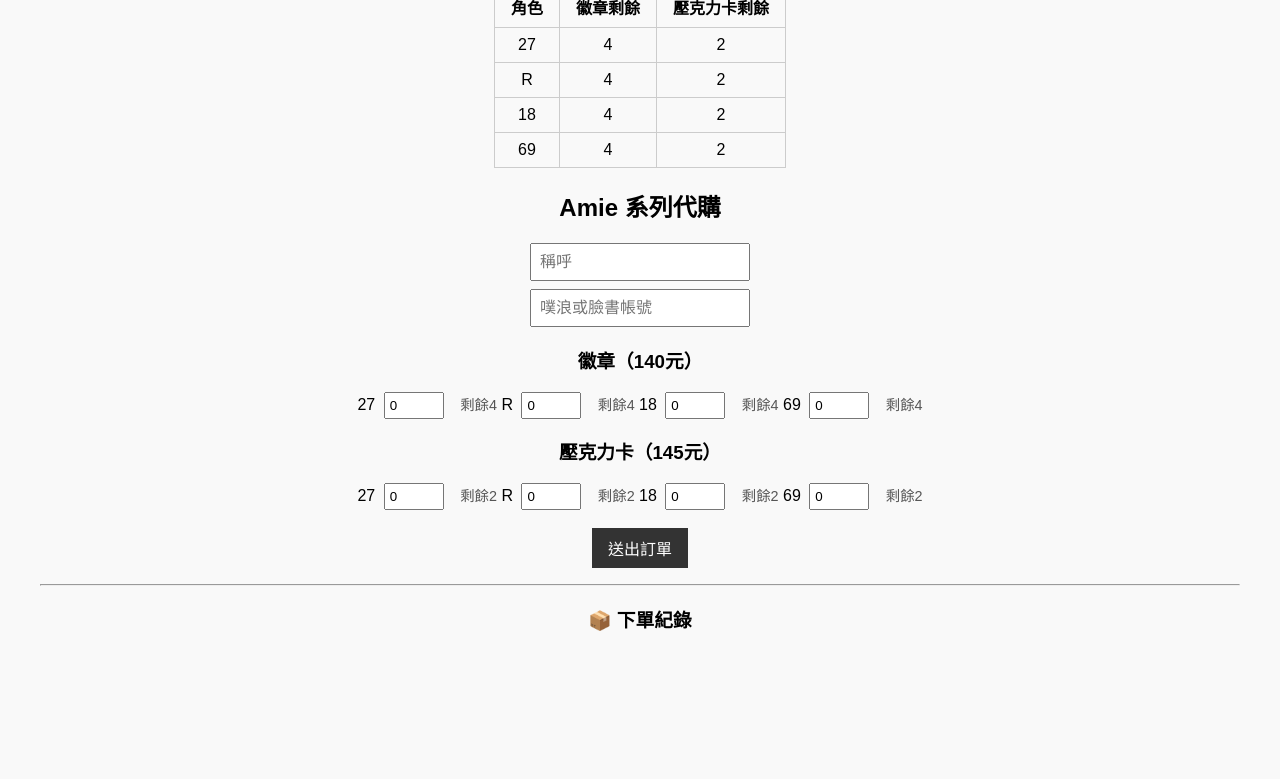
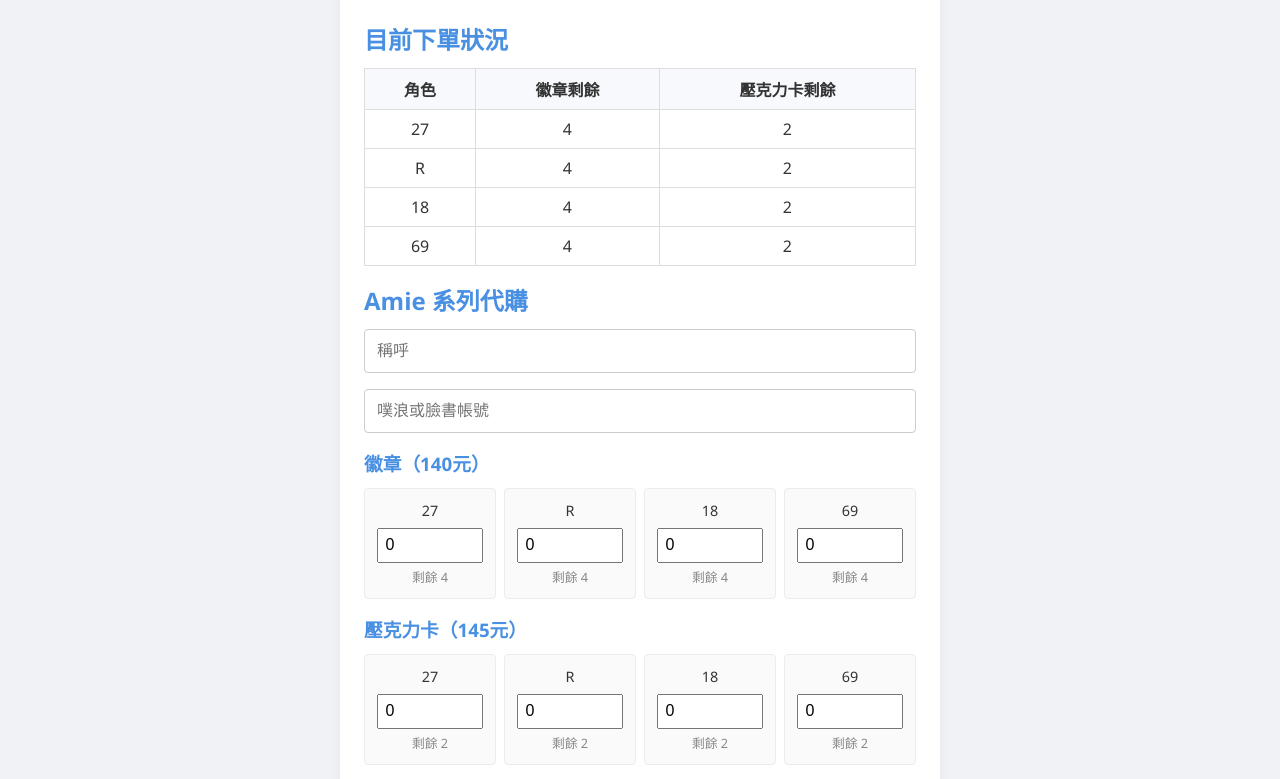
Before and after one commit to noa8059/amie-live, a plain HTML site: page index.html in a window 1280 px wide. Shown: the part 118-897 px from the top of the page. Before the commit the page ends 809 px from the top, so only its background shows below. Drawn offline with Linux system fonts and the light colour scheme.

Commit message:
Update index.html

```diff
--- a/index.html
+++ b/index.html
@@ -2,61 +2,128 @@
 <html lang="zh-TW">
 <head>
   <meta charset="UTF-8" />
-  <title>Amie 系列代購系統</title>
+  <title>Amie 系列代購系統（測試版）</title>
   <style>
+    /* 全局重置 */
+    * { box-sizing: border-box; margin: 0; padding: 0; }
     body {
-      font-family: sans-serif;
-      background: #f9f9f9;
+      font-family: "Segoe UI", Tahoma, sans-serif;
+      background: #f0f2f5;
+      color: #333;
       padding: 2rem;
+      display: flex;
+      justify-content: center;
+    }
+    .container {
+      width: 100%;
+      max-width: 600px;
+      background: #fff;
+      border-radius: 8px;
+      box-shadow: 0 4px 12px rgba(0,0,0,0.05);
+      overflow: hidden;
+    }
+    header {
+      background: #4a90e2;
+      color: #fff;
+      text-align: center;
+      padding: 1.5rem;
+    }
+    header h1 {
+      font-size: 1.5rem;
+      letter-spacing: 1px;
+    }
+    main {
+      padding: 1.5rem;
+    }
+    h2, h3 {
+      margin-bottom: 0.75rem;
+      color: #4a90e2;
+    }
+    .grid {
+      display: grid;
+      grid-template-columns: repeat(auto-fill, minmax(120px, 1fr));
+      gap: 0.5rem;
+      margin-bottom: 1rem;
+    }
+    .grid label {
+      display: flex;
+      flex-direction: column;
+      background: #fafafa;
+      padding: 0.75rem;
+      border: 1px solid #ececec;
+      border-radius: 4px;
+      font-size: 0.9rem;
       text-align: center;
     }
+    .grid input[type="number"] {
+      margin-top: 0.5rem;
+      padding: 0.4rem;
+      font-size: 1rem;
+      width: 100%;
+    }
+    .remain {
+      margin-top: 0.25rem;
+      font-size: 0.8rem;
+      color: #888;
+    }
+    .field {
+      margin-bottom: 1rem;
+    }
+    .field input[type="text"] {
+      width: 100%;
+      padding: 0.75rem;
+      font-size: 1rem;
+      border: 1px solid #ccc;
+      border-radius: 4px;
+    }
+    button {
+      width: 100%;
+      padding: 0.75rem;
+      background: #4a90e2;
+      color: #fff;
+      font-size: 1rem;
+      border: none;
+      border-radius: 4px;
+      cursor: pointer;
+      margin-top: 0.5rem;
+    }
+    button:hover { background: #357ab8; }
+    #message {
+      margin-top: 1rem;
+      text-align: center;
+      font-weight: bold;
+      color: #e67e22;
+    }
     table {
-      margin: 0 auto 1rem;
+      width: 100%;
       border-collapse: collapse;
+      margin-bottom: 1rem;
     }
     th, td {
-      border: 1px solid #ccc;
-      padding: 0.5rem 1rem;
+      border: 1px solid #ddd;
+      padding: 0.5rem;
+      text-align: center;
     }
-    /* 放大文字輸入框 */
-    input#name,
-    input#contact {
-      display: block;
-      margin: 0.5rem auto;
-      padding: 0.5rem;
-      width: 200px;      /* 欄位寬度可自行調整 */
-      font-size: 1rem;
-    }
-    /* 保持數字欄位較小 */
-    input[type="number"] {
-      margin: 0 0.25rem;
-      width: 3rem;
-      padding: 0.25rem;
-    }
-    .remain {
+    th { background: #f7f9fc; }
+    #orders div {
+      padding: 0.75rem;
+      border: 1px solid #ececec;
+      border-radius: 4px;
+      margin-bottom: 0.5rem;
+      background: #fafafa;
       font-size: 0.9rem;
-      color: #555;
-      margin-left: 0.5rem;
-    }
-    button {
-      padding: 0.5rem 1rem;
-      background: #333;
-      color: #fff;
-      border: none;
-      cursor: pointer;
-      font-size: 1rem;
-    }
-    #message {
-      margin-top: 1rem;
-      font-weight: bold;
-    }
-    #orders div {
-      margin-bottom: 1rem;
     }
   </style>
 </head>
 <body>
+  <div class="container">
+    <header>
+      <h1>Amie 系列代購（測試版）</h1>
+    </header>
+    <main>
       <div id="root">載入中...</div>
+    </main>
+  </div>
 
   <script>
     document.addEventListener("DOMContentLoaded", function () {
@@ -73,8 +140,8 @@
         });
         state.submitted.forEach(o => {
           roles.forEach(r => {
-            if(o.badge[r]) rem.badge[r] -= o.badge[r];
-            if(o.acrylic[r]) rem.acrylic[r] -= o.acrylic[r];
+            if (o.badge[r]) rem.badge[r] -= o.badge[r];
+            if (o.acrylic[r]) rem.acrylic[r] -= o.acrylic[r];
           });
         });
         return rem;
@@ -82,34 +149,46 @@
 
       function render() {
         const rem = computeRemaining();
-        // 狀況表格
-        let table = `<h3>目前下單狀況（剩餘數量）</h3>
+
+        // 下單狀況表格
+        let html = `<h2>目前下單狀況</h2>
           <table><thead>
             <tr><th>角色</th><th>徽章剩餘</th><th>壓克力卡剩餘</th></tr>
           </thead><tbody>`;
         roles.forEach(r => {
-          table += `<tr><td>${r}</td>
+          html += `<tr>
+            <td>${r}</td>
             <td>${rem.badge[r]}</td>
-            <td>${rem.acrylic[r]}</td></tr>`;
+            <td>${rem.acrylic[r]}</td>
+          </tr>`;
         });
-        table += `</tbody></table>`;
+        html += `</tbody></table>`;
 
-        // 表單
-        let form = `
+        // 表單區塊
+        html += `
           <h2>Amie 系列代購</h2>
-          <input placeholder="稱呼" id="name" />
-          <input placeholder="噗浪或臉書帳號" id="contact" />
+          <div class="field">
+            <input id="name" type="text" placeholder="稱呼" />
+          </div>
+          <div class="field">
+            <input id="contact" type="text" placeholder="噗浪或臉書帳號" />
+          </div>
           <h3>徽章（140元）</h3>
-          ${roles.map(r => `<label>${r}
+          <div class="grid">
+            ${roles.map(r => `
+              <label>${r}
                 <input type="number" min="0" id="badge-${r}" value="0" />
-            <span class="remain">剩餘${rem.badge[r]}</span>
+                <span class="remain">剩餘 ${rem.badge[r]}</span>
               </label>`).join("")}
+          </div>
           <h3>壓克力卡（145元）</h3>
-          ${roles.map(r => `<label>${r}
+          <div class="grid">
+            ${roles.map(r => `
+              <label>${r}
                 <input type="number" min="0" id="acrylic-${r}" value="0" />
-            <span class="remain">剩餘${rem.acrylic[r]}</span>
+                <span class="remain">剩餘 ${rem.acrylic[r]}</span>
               </label>`).join("")}
-          <br/><br/>
+          </div>
           <button id="submit">送出訂單</button>
           <div id="message"></div>
           <hr/>
@@ -117,8 +196,9 @@
           <div id="orders"></div>
         `;
 
-        app.innerHTML = table + form;
+        app.innerHTML = html;
 
+        // 綁定送出事件
         document.getElementById("submit").onclick = () => {
           state.name = document.getElementById("name").value.trim();
           state.contact = document.getElementById("contact").value.trim();
@@ -126,8 +206,8 @@
           roles.forEach(r => {
             const b = parseInt(document.getElementById("badge-"+r).value) || 0;
             const a = parseInt(document.getElementById("acrylic-"+r).value) || 0;
-            if(b) state.badge[r] = b;
-            if(a) state.acrylic[r] = a;
+            if (b) state.badge[r] = b;
+            if (a) state.acrylic[r] = a;
           });
           const sel = Object.keys(state.badge).concat(Object.keys(state.acrylic));
           document.getElementById("message").innerText =
@@ -135,21 +215,24 @@
               ? "⚠️ 您選擇了熱門角色，可能需要綁角，若需綁角將另行通知。"
               : "✅ 訂單已送出！";
           state.submitted.push({
-            name:state.name, contact:state.contact,
-            badge:{...state.badge}, acrylic:{...state.acrylic}
+            name: state.name,
+            contact: state.contact,
+            badge: { ...state.badge },
+            acrylic: { ...state.acrylic }
           });
-          render();       // 更新表格與剩餘數
+          render();
           renderOrders();
         };
       }
 
       function renderOrders() {
         const c = document.getElementById("orders");
-        c.innerHTML = state.submitted.map(o=>{
-          return `<div><strong>${o.name}</strong>（${o.contact}）<br/>
+        c.innerHTML = state.submitted.map(o => `
+          <div>
+            <strong>${o.name}</strong>（${o.contact}）<br/>
             徽章：${JSON.stringify(o.badge)}<br/>
-            壓克力卡：${JSON.stringify(o.acrylic)}</div>`;
-        }).join("");
+            壓克力卡：${JSON.stringify(o.acrylic)}
+          </div>`).join("");
       }
 
       render();
```
Lines whose indentation alone changed are shown as unchanged.
